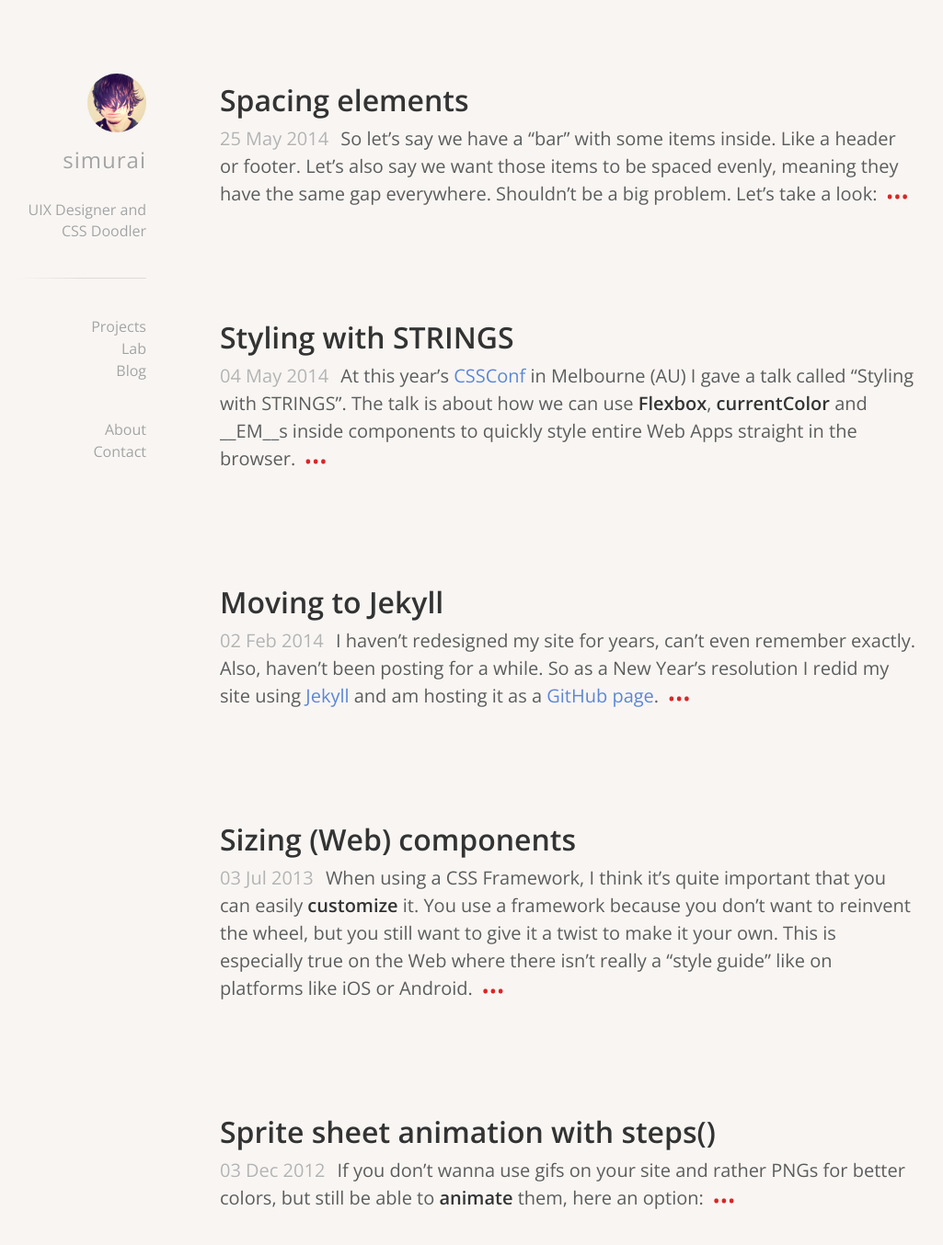
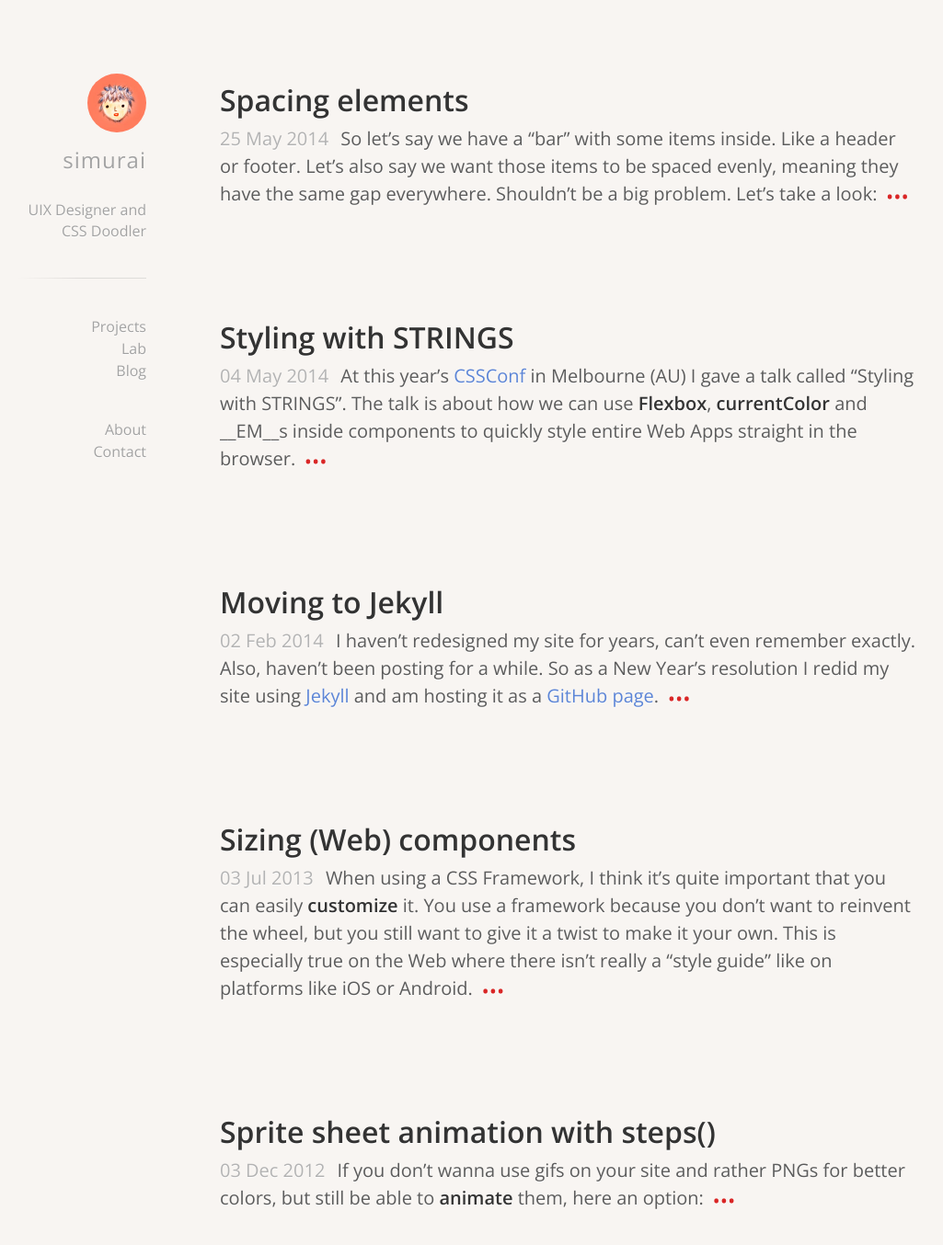
Before and after one commit to simurai/simurai.com, a Jekyll site: the page built from index.html, in a window 1280 px wide and 1400 px high. Shown: the top 1354 px of the window at 92% size, without its empty margins (121-1146 px from the left). Built offline with Jekyll 4.4.1, drawn with Linux system fonts in a browser that asks for light colours; Markdown is read by kramdown in place of the engine named in the settings.

Commit message:
Replace avatar

```diff
--- a/css/style.css
+++ b/css/style.css
@@ -400,6 +400,7 @@ code[data-lang]:after {
 
 .aside-avatar {
     width: 64px;
+    height: 64px;
     border-radius: 32px;
     vertical-align: top;
 }
```
Also changed, not shown: img/avatar.jpg.
